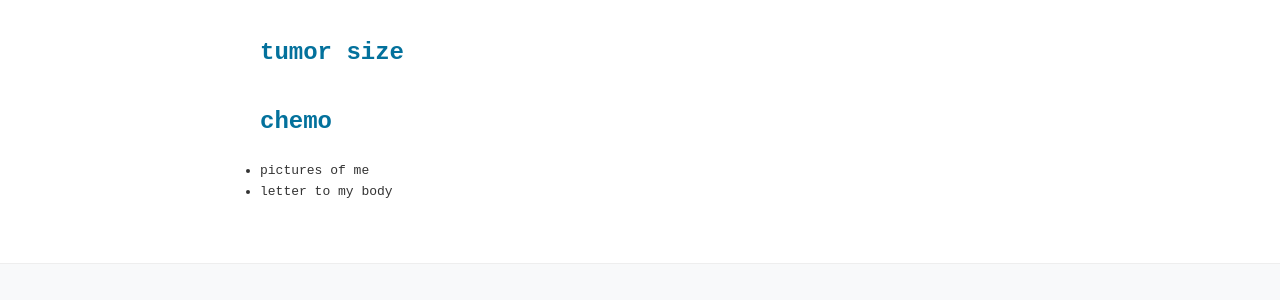
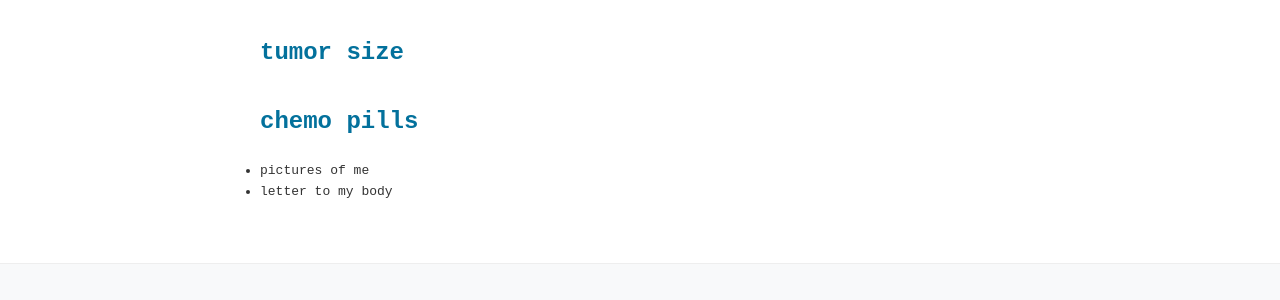
Before and after one commit to pcmasuzzo/pcmasuzzo.github.io, a Jekyll site: the page built from pages/cancer/cancer-archive.md, in a window 1280 px wide and 900 px high, scrolled down 494 px. Shown: the part 508-808 px from the top of the window. Built offline with Jekyll 4.4.1, drawn with Linux system fonts in a browser that asks for light colours.

Commit message:
chemopills

```diff
--- a/pages/cancer/cancer-archive.md
+++ b/pages/cancer/cancer-archive.md
@@ -24,7 +24,7 @@ here are some silly little things that kept me floating when I thought I was goi
 ### stories
 ### [blood data](/pages/cancer/blood-data/)
 ### [tumor size](/pages/cancer/tumor-size/)
-### [chemo](/pages/cancer/chemo-pills/)
+### [chemo pills](/pages/cancer/chemo-pills/)
 
 - pictures of me
 - letter to my body
```
Also changed, not shown: pages/cancer/chemo-pills.md (+1 -0 lines), 1 other file.
